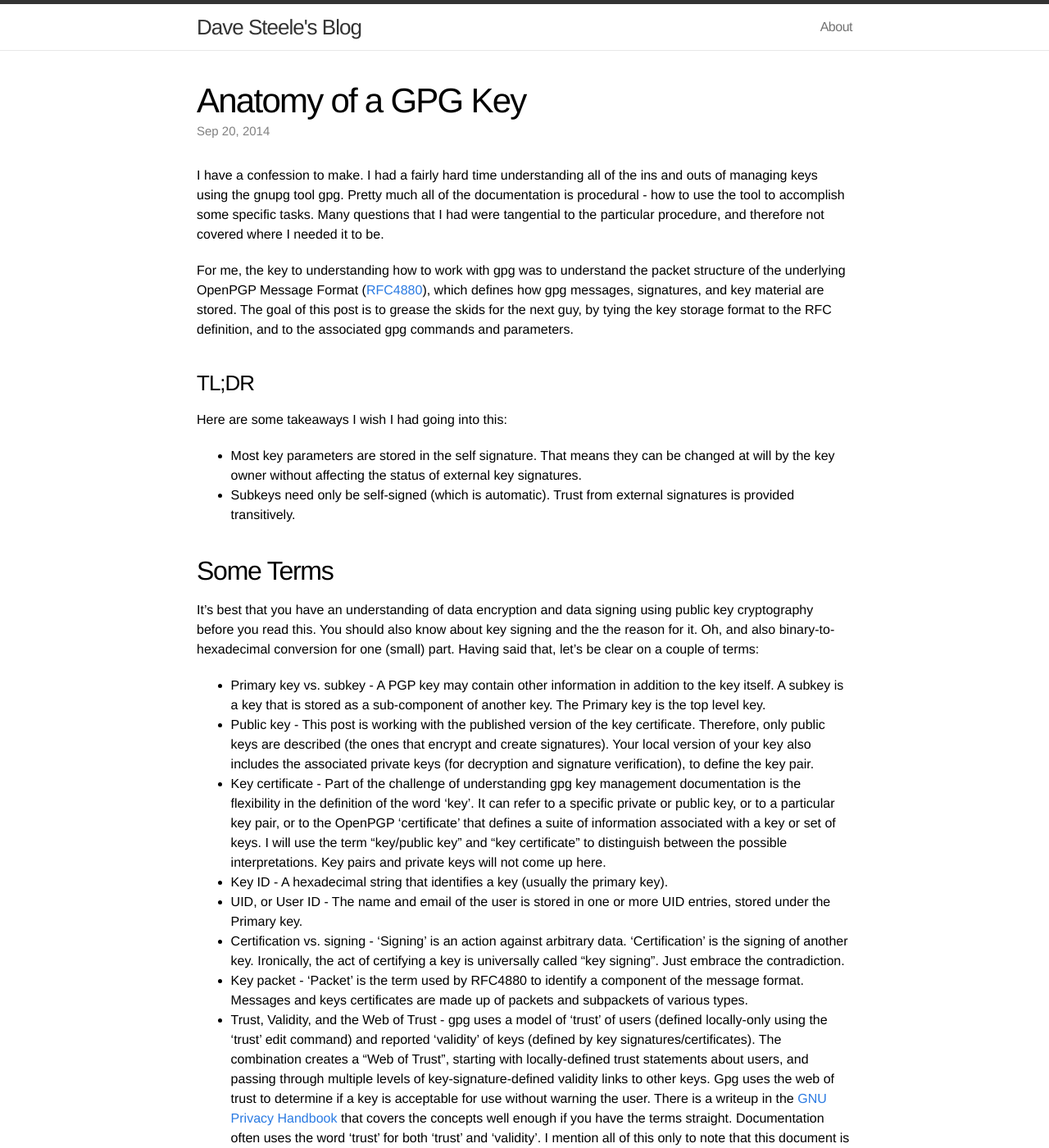
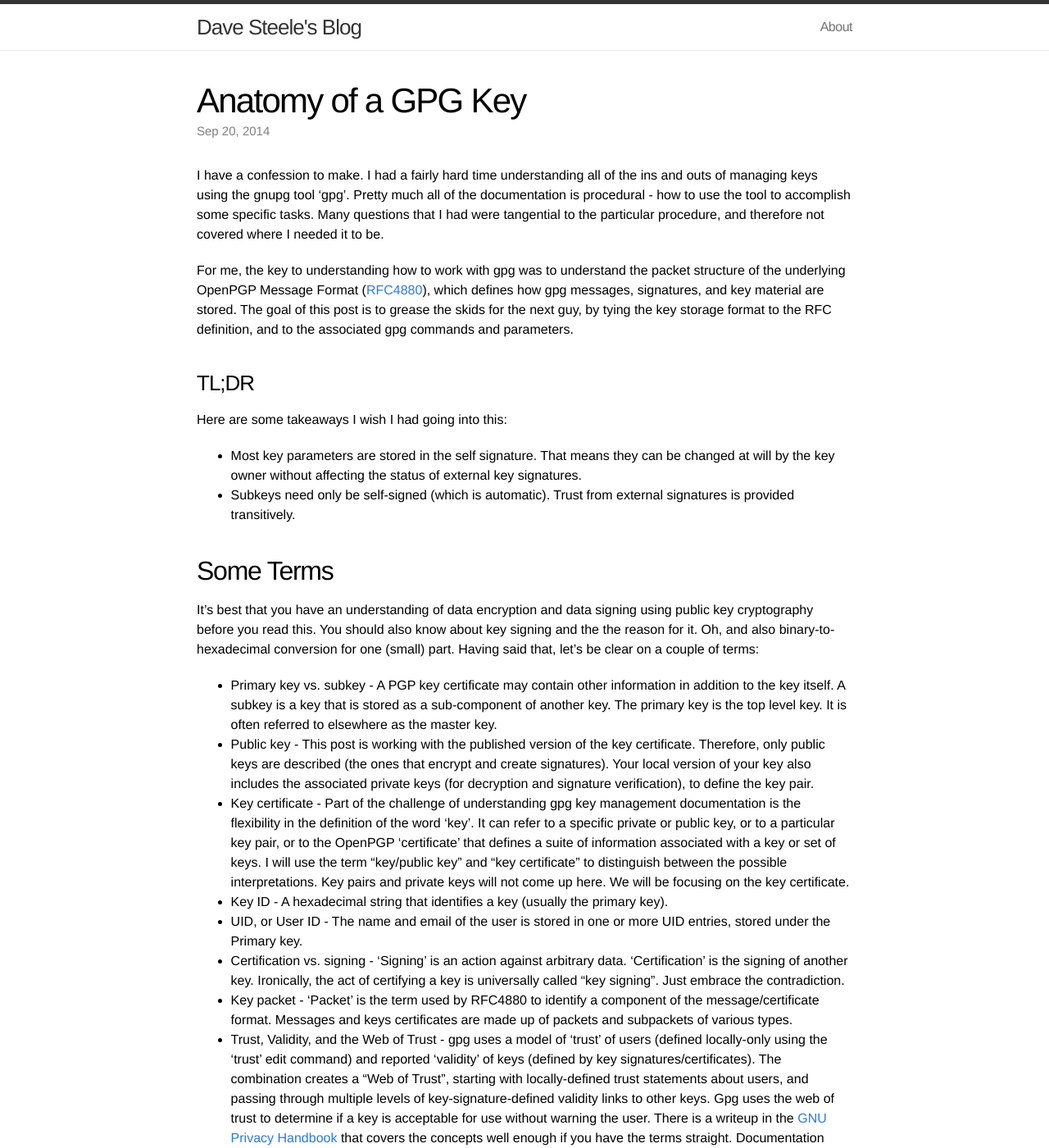
Before and after one commit to davesteele/davesteele.github.io, a Jekyll site: the page built from _posts/2014-09-20-anatomy-of-a-gpg-key.markdown, in a window 1280 px wide and 1400 px high. Shown: the whole window at 82% size. Built offline with Jekyll 4.4.1, drawn with Linux system fonts in a browser that asks for light colours; comment, search, counter and statistics services are not loaded.

Commit message:
Anatomy post: Cleanup pass
Make the nomenclature more standard.

```diff
--- a/_posts/2014-09-20-anatomy-of-a-gpg-key.markdown
+++ b/_posts/2014-09-20-anatomy-of-a-gpg-key.markdown
@@ -5,7 +5,7 @@ date:   2014-09-20 21:29:00
 categories: gpg
 ---
 
-I have a confession to make. I had a fairly hard time understanding all of the ins and outs of managing keys using the gnupg tool gpg. Pretty much all of the documentation is procedural - how to use the tool to accomplish some specific tasks. Many questions that I had were tangential to the particular procedure, and therefore not covered where I needed it to be.
+I have a confession to make. I had a fairly hard time understanding all of the ins and outs of managing keys using the gnupg tool 'gpg'. Pretty much all of the documentation is procedural - how to use the tool to accomplish some specific tasks. Many questions that I had were tangential to the particular procedure, and therefore not covered where I needed it to be.
 
 For me, the key to understanding how to work with gpg was to understand the packet structure of the underlying OpenPGP Message Format ([RFC4880](http://tools.ietf.org/html/rfc4880)), which defines how gpg messages, signatures, and key material are stored. The goal of this post is to grease the skids for the next guy, by tying the key storage format to the RFC definition, and to the associated gpg commands and parameters.
 
@@ -20,13 +20,13 @@ Here are some takeaways I wish I had going into this:
 ## Some Terms
 It's best that you have an understanding of data encryption and data signing using public key cryptography before you read this. You should also know about key signing and the the reason for it. Oh, and also binary-to-hexadecimal conversion for one (small) part. Having said that, let's be clear on a couple of terms:
 
-* Primary key vs. subkey - A PGP key may contain other information in addition to the key itself. A subkey is a key that is stored as a sub-component of another key. The Primary key is the top level key.
+* Primary key vs. subkey - A PGP key certificate may contain other information in addition to the key itself. A subkey is a key that is stored as a sub-component of another key. The primary key is the top level key. It is often referred to elsewhere as the master key.
 * Public key - This post is working with the published version of the key certificate. Therefore, only public keys are described (the ones that encrypt and create signatures). Your local version of your key also includes the associated private keys (for decryption and signature verification), to define the key pair.
-* Key certificate - Part of the challenge of understanding gpg key management documentation is the flexibility in the definition of the word 'key'. It can refer to a specific private or public key, or to a particular key pair, or to the OpenPGP 'certificate' that defines a suite of information associated with a key or set of keys. I will use the term "key/public key" and "key certificate" to distinguish between the possible interpretations. Key pairs and private keys will not come up here.
+* Key certificate - Part of the challenge of understanding gpg key management documentation is the flexibility in the definition of the word 'key'. It can refer to a specific private or public key, or to a particular key pair, or to the OpenPGP 'certificate' that defines a suite of information associated with a key or set of keys. I will use the term "key/public key" and "key certificate" to distinguish between the possible interpretations. Key pairs and private keys will not come up here. We will be focusing on the key certificate.
 * Key ID - A hexadecimal string that identifies a key (usually the primary key).
 * UID, or User ID - The name and email of the user is stored in one or more UID entries, stored under the Primary key.
 * Certification vs. signing - 'Signing' is an action against arbitrary data. 'Certification' is the signing of another key. Ironically, the act of certifying a key is universally called "key signing". Just embrace the contradiction.
-* Key packet - 'Packet' is the term used by RFC4880 to identify a component of the message format. Messages and keys certificates are made up of packets and subpackets of various types.
+* Key packet - 'Packet' is the term used by RFC4880 to identify a component of the message/certificate format. Messages and keys certificates are made up of packets and subpackets of various types.
 * Trust, Validity, and the Web of Trust - gpg uses a model of 'trust' of users (defined locally-only using the 'trust' edit command) and reported 'validity'
 of keys (defined by key signatures/certificates). The combination creates a "Web of Trust", starting with locally-defined trust statements about users, and passing through multiple levels of key-signature-defined validity links to other keys. Gpg uses the web of trust to determine if a key is acceptable for use without warning the user. There is a writeup in the [GNU Privacy Handbook][] that covers the concepts well enough if you have the terms straight. Documentation often uses the word 'trust' for both 'trust' and 'validity'. I mention all of this only to note that this document is concerned with 'validity'.
 
```
